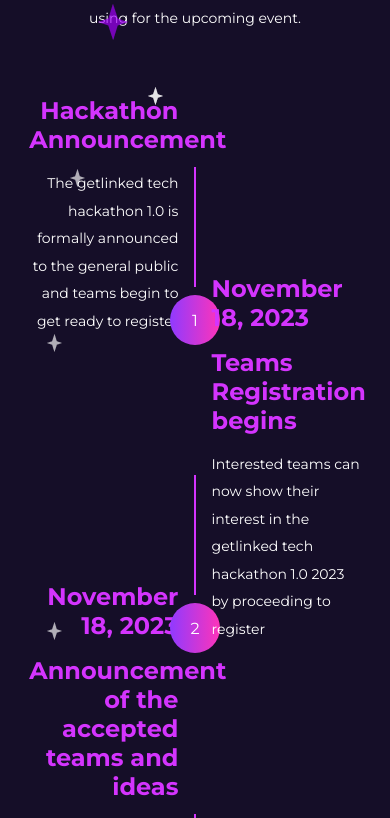
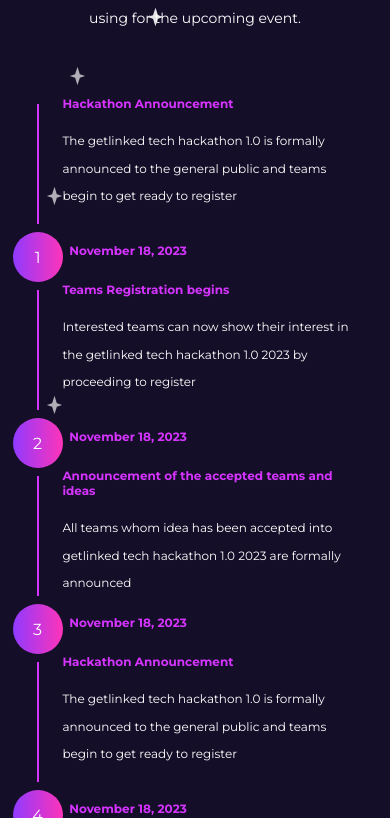
Before and after one commit to Paienobe/getlinked, a React (Vite) app: page / in a window 390 px wide. Shown: the part 4826-5644 px from the top of the page. Built offline with nearby package versions, Linux system fonts and the light colour scheme.

Commit message:
timeline fix

```diff
--- a/src/components/Timeline/Timeline.css
+++ b/src/components/Timeline/Timeline.css
@@ -92,3 +92,42 @@
   line-height: 27.5px;
   margin-top: 1rem;
 }
+
+@media (max-width: 480px) {
+  .timeline_title,
+  .timeline_description,
+  .timeline_date {
+    font-size: 12px;
+  }
+
+  .timeline_date {
+    padding-left: 2.5rem;
+  }
+
+  .single_timeline {
+    position: relative;
+  }
+  .single_timeline > div:nth-of-type(2) {
+    order: -1;
+  }
+  .single_timeline:nth-of-type(even) > div:last-of-type {
+    text-align: left;
+  }
+  .single_timeline > div:not(:nth-of-type(2)) {
+    position: absolute;
+    width: 90%;
+    text-align: left;
+    font-size: 12px;
+  }
+  .single_timeline > div:not(:nth-of-type(2)):first-of-type {
+    top: 0;
+    right: 0;
+  }
+  .single_timeline > div:not(:nth-of-type(2)):last-of-type {
+    bottom: 0.5rem;
+  }
+
+  .single_timeline:nth-of-type(even) {
+    flex-direction: row;
+  }
+}
```
